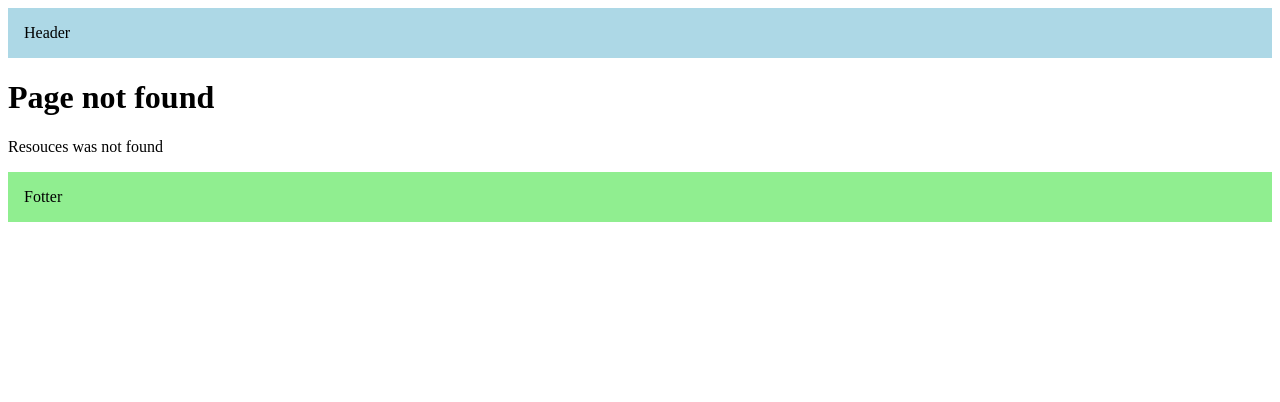
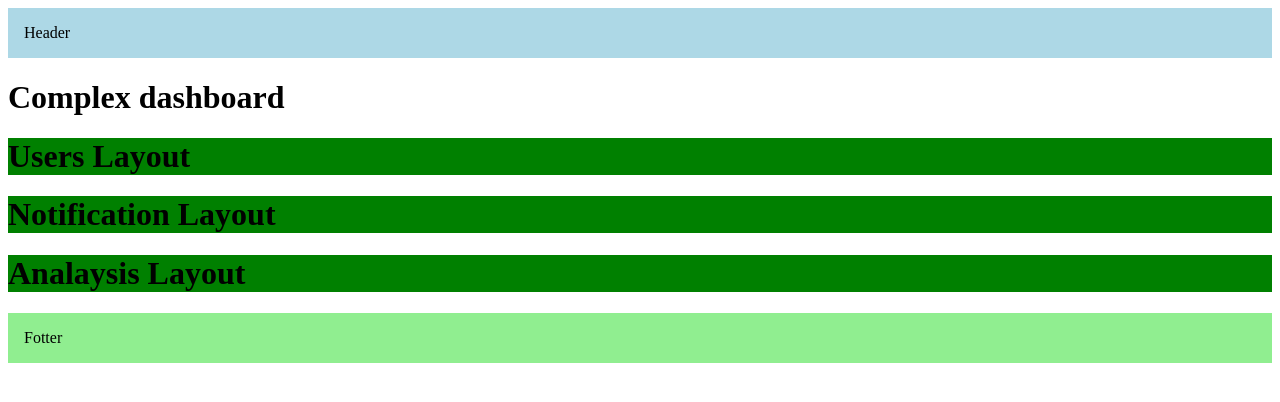
Before and after one commit to yoshost/NextJS-14, a Next.js app in the folder app-router/: page /complex-dashboard in a window 1280 px wide. Before the commit this address had no page. Shown: the top 402 px of the page. Built offline with nearby package versions, Linux system fonts and the light colour scheme.

Commit message:
pararel route with slot

```diff
--- /dev/null
+++ b/app-router/src/app/complex-dashboard/@analaysis/page.tsx
@@ -0,0 +1,3 @@
+export default function AnalaysisSlot() {
+  return <h1>Analaysis Layout</h1>;
+}
--- /dev/null
+++ b/app-router/src/app/complex-dashboard/@notification/page.tsx
@@ -0,0 +1,3 @@
+export default function NotifiactionSlot() {
+  return <h1>Notification Layout</h1>;
+}
--- /dev/null
+++ b/app-router/src/app/complex-dashboard/@users/page.tsx
@@ -0,0 +1,3 @@
+export default function UserSlot() {
+  return <h1>Users Layout</h1>;
+}
--- /dev/null
+++ b/app-router/src/app/complex-dashboard/layout.tsx
@@ -0,0 +1,22 @@
+import Card from "@/component/card";
+
+export default function DashboardLayout({
+  children,
+  users,
+  analaysis,
+  notification,
+}: {
+  children: React.ReactNode;
+  users: React.ReactNode;
+  analaysis: React.ReactNode;
+  notification: React.ReactNode;
+}) {
+  return (
+    <div>
+      <main>{children}</main>
+      <Card>{users}</Card>
+      <Card>{notification}</Card>
+      <Card>{analaysis}</Card>
+    </div>
+  );
+}
--- /dev/null
+++ b/app-router/src/app/complex-dashboard/page.tsx
@@ -0,0 +1,3 @@
+export default function ComplexDashboard() {
+  return <h1>Complex dashboard</h1>;
+}
--- /dev/null
+++ b/app-router/src/component/card.tsx
@@ -0,0 +1,10 @@
+const Card = ({ children }: { children: React.ReactNode }) => {
+  const cardStyle = {
+    padding: "1 rem",
+    backgroundColor: "green",
+  };
+
+  return <div style={cardStyle}>{children}</div>;
+};
+
+export default Card;
```
